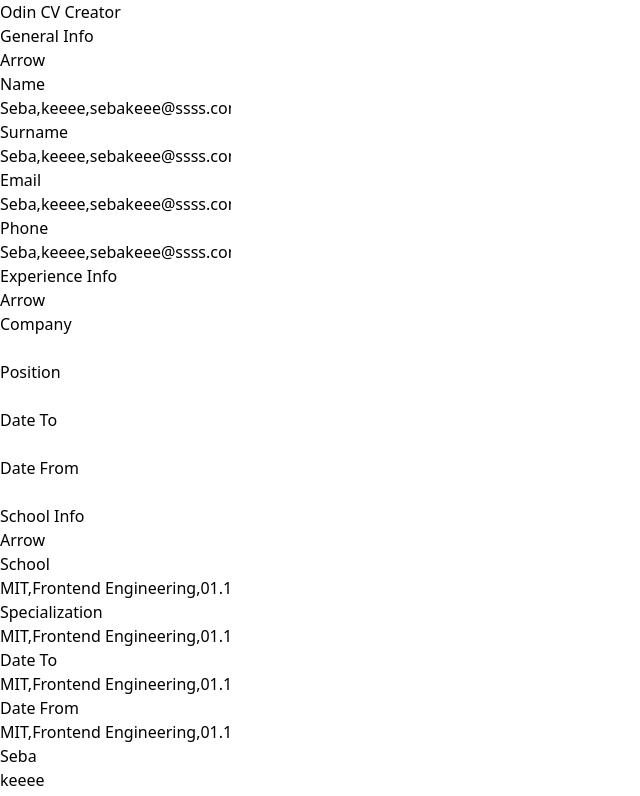
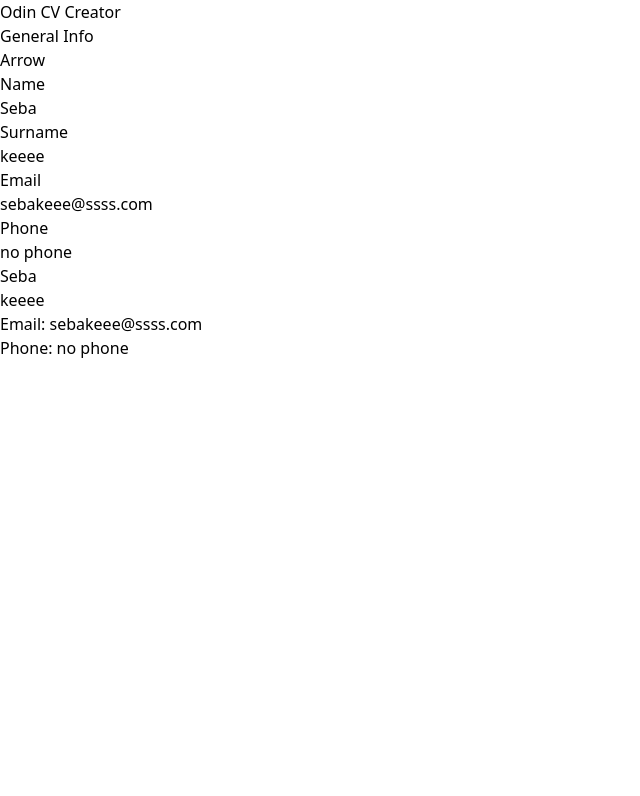
Before and after one commit to Satorki/odin-CVCreator, a React (Vite) app in the folder odin-cv-creator/: page / in a window 1280 px wide. Shown: the top 796 px of the page, without its empty margins (0-640 px from the left). Built offline with nearby package versions, Linux system fonts and the light colour scheme.

Commit message:
General Info global inputs working

```diff
--- a/odin-cv-creator/src/components/atoms/StylizationInfoCv.jsx
+++ b/odin-cv-creator/src/components/atoms/StylizationInfoCv.jsx
@@ -1,6 +1,6 @@
 const StylizationInfoCv = ({children}) => {
   return (
-    <div className="flex bg-gradient-to-r from-slate-600 to-slate-300">
+    <div className="flex bg-gradient-to-r from-slate-600 to-slate-300 h-screen">
     {children}
     </div>
   )
--- a/odin-cv-creator/src/components/molecules/InfoSectionCard.jsx
+++ b/odin-cv-creator/src/components/molecules/InfoSectionCard.jsx
@@ -6,8 +6,8 @@ import InfoInput from "../atoms/InfoInput";
 const InfoSectionCard = ({ title, inputsData, dataName }) => {
   const { states, handleStateChange } = useContext(InputsContext);
 
-  const handleChange = (id, e) => {
-    handleStateChange(id, e.target.value);
+  const handleChange = (index, e) => {
+    handleStateChange(dataName, index, e.target.value);
   };
 
   return (
@@ -17,14 +17,14 @@ const InfoSectionCard = ({ title, inputsData, dataName }) => {
           <CardTitle title={title} />
         </div>
         <div className="flex flex-col gap-2">
-          {inputsData.map((info) => (
+          {inputsData.map((info, index) => (
             <InfoInput
               inputTitle={info.Title}
               key={info.id}
               inputHandler={(e) => {
-                handleChange(info.id, e);
+                handleChange(index, e);
               }}
-              inputValue={states[dataName]}
+              inputValue={states[dataName][index]}
             />
           ))}
         </div>
--- a/odin-cv-creator/src/components/organisms/CvSectionListing.jsx
+++ b/odin-cv-creator/src/components/organisms/CvSectionListing.jsx
@@ -5,10 +5,10 @@ const CvSectionListing = () => {
     <div className="bg-slate-100 flex-1 m-5 rounded-xl p-3 shadow-lg">
       <CvSectionTexts
         dataName={"General"}
-        prefixValu3={"Email: "}
-        prefixValue4={"Phone"}
+        prefixValue3={"Email: "}
+        prefixValue4={"Phone: "}
       />
-      <CvSectionTexts
+      {/* <CvSectionTexts
         dataName={"Experiance"}
         prefixValue3={"Date to: "}
         prefixValue4={"Date from: "}
@@ -17,7 +17,7 @@ const CvSectionListing = () => {
         dataName={"Education"}
         prefixValue3={"Date to: "}
         prefixValue4={"Date from: "}
-      />
+      /> */}
     </div>
   );
 };
--- a/odin-cv-creator/src/components/organisms/InfoSectionListing.jsx
+++ b/odin-cv-creator/src/components/organisms/InfoSectionListing.jsx
@@ -11,16 +11,12 @@ const InfoSectionListing = () => {
         inputsData={inputsData.General}
         dataName={"General"}
       />
-      <InfoSectionCard
+      {/* <InfoSectionCard
         title={"Experience Info"}
-        inputsData={inputsData.Experience}
-        dataName={"Experience"}
       />
       <InfoSectionCard
         title={"School Info"}
-        inputsData={inputsData.Education}
-        dataName={"Education"}
-      />
+      /> */}
     </div>
   );
 };
--- a/odin-cv-creator/src/components/organisms/InputsConnections.jsx
+++ b/odin-cv-creator/src/components/organisms/InputsConnections.jsx
@@ -6,19 +6,16 @@ const InputsContext = createContext();
 const InputsConnections = ({ children }) => {
   const initialState = {
     General: inputsData.General.map((info) => info.default),
-    Experiance: inputsData.Experience.map((info) => info.default),
-    Education: inputsData.Education.map((info) => info.default),
   };
 
   const [states, setStates] = useState(initialState);
 
   const handleStateChange = (section, id, value) => {
-    setStates((prevStates) => ({
-      ...prevStates,
-      [section]: prevStates[section].map((item, index) =>
-        index === id ? value : item
-      ),
-    }));
+    setStates((prevStates) => {
+      const newSectionState = [...prevStates[section]];
+      newSectionState[id] = value;
+      return { ...prevStates, [section]: newSectionState };
+    });
   };
 
 
```
